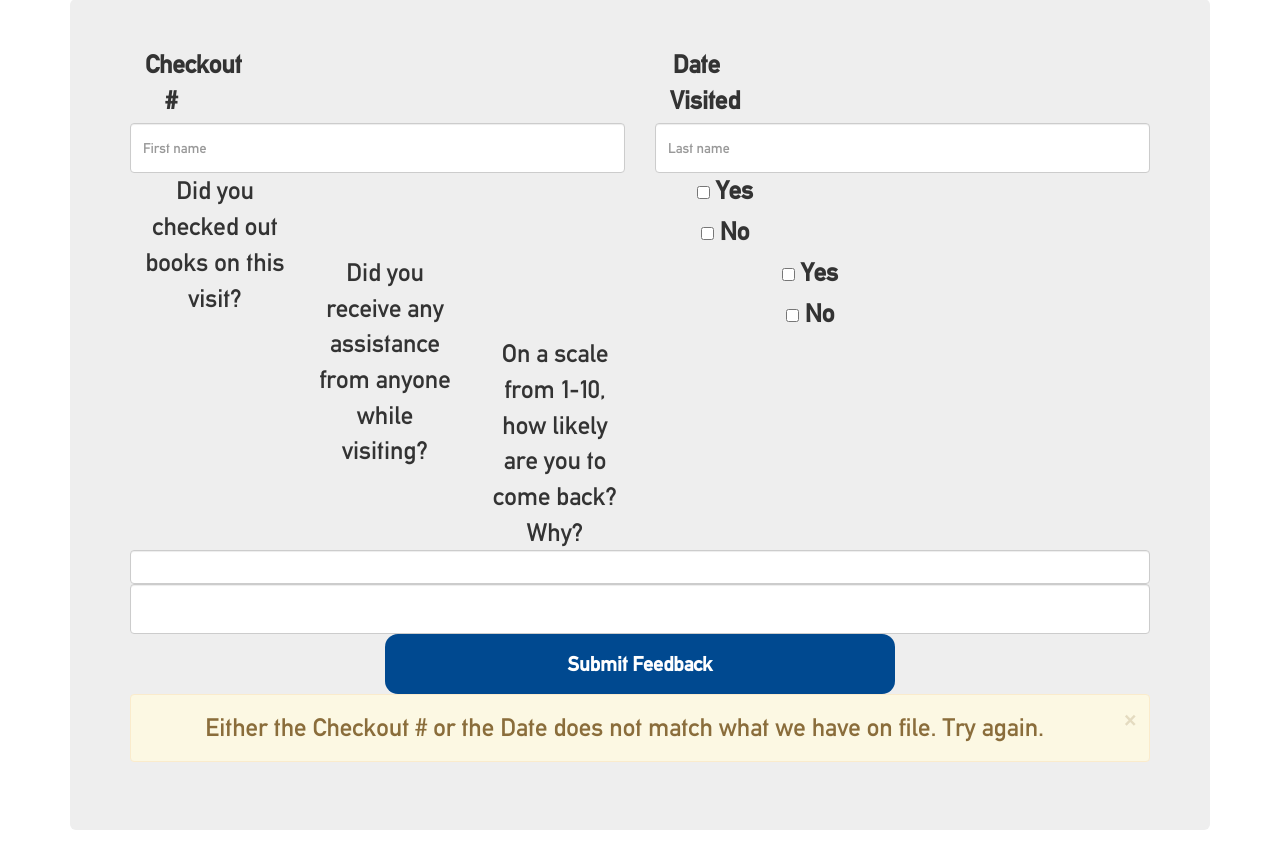
After one commit to lynoska/TechTogetherBoston19, a Flask app: template templates/survey.html in a window 1280 px wide. The commit adds this page. Shown: the part 301-1158 px from the top of the page. Run offline with Flask 2, Linux system fonts and the light colour scheme; the template is opened without the code that fills it, so the values that code supplies are empty; some libraries are stand-ins or nearby versions.

Commit message:
added fake survey site with chatbox integration

```diff
--- /dev/null
+++ b/templates/survey.html
@@ -0,0 +1,95 @@
+{% extends "bootstrap/base.html" %}
+{% block html_attribs %} lang="en"{% endblock %}
+
+{% block head %}
+	<title>Welcome</title>
+
+	{% block styles %}
+	{{ super() }}
+	<link href="{{url_for('static',filename='css/stylesheet.css')}}" rel="stylesheet">
+	{% endblock styles %}
+{% endblock head %}
+
+{% block body_attribs %} class="post-body text-center"{% endblock %}{% block body %}
+	{{ super() }}
+		<img class="survey-logo mt-5 mb-2" src="{{url_for('static',filename='img/library-survey-logo.png')}}" alt="Library Services Logo">
+	<main role="main" class="container survey-page mt-5">
+		<div class="jumbotron survey mr-3 ml-3 mt-3 mb-3">
+			<form>
+				<div class="row mb-5">
+				    <div class="col col-md-6 d-inline">
+				        <label for="inputTitle" class="col-sm-2 col-form-label">Checkout #</label>
+				        <input type="text" class="form-control" placeholder="First name">
+				    </div>
+				    <div class="col col-md-6 d-inline">
+				    	<label for="inputTitle" class="col-sm-2 col-form-label d-inline-block">Date Visited</label>
+				      <input type="text" class="form-control" placeholder="Last name">
+				    </div>
+				</div>
+
+				<div class="question text-center">
+					<span for="inputTitle" class="col-sm-2 col-form-label">Did you checked out books on this visit?<br></span>
+					<div class="form-check align-center">
+						<input class="form-check-input" type="checkbox" value="" id="defaultCheck1">
+						<label class="form-check-label" for="defaultCheck1"> Yes </label>
+					</div>
+
+					<div class="form-check">
+						<input class="form-check-input" type="checkbox" value="" id="defaultCheck1">
+						<label class="form-check-label" for="defaultCheck1"> No </label>
+					</div>
+				</div>
+				<!-- seperate -->
+				<div class="question text-center">
+					<span for="inputTitle" class="col-sm-2 col-form-label">Did you receive any assistance from anyone while visiting?<br></span>
+					<div class="form-check align-center">
+						<input class="form-check-input" type="checkbox" value="" id="defaultCheck1">
+						<label class="form-check-label" for="defaultCheck1"> Yes </label>
+					</div>
+
+					<div class="form-check">
+						<input class="form-check-input" type="checkbox" value="" id="defaultCheck1">
+						<label class="form-check-label" for="defaultCheck1"> No </label>
+					</div>
+				</div>
+				<!-- seperate -->
+				<div class="question text-center">
+					<span for="inputTitle" class="col-sm-2 col-form-label">On a scale from 1-10, how likely are you to come back? Why? <br></span>
+
+					<input class="form-control rating mb-4" type="number" min="1" max="10" step="0.5"></input>
+					<input type="text" class="form-control"  name="title">
+				</div>
+
+				<button class="mt-5 align-items-center"id="submit"> Submit Feedback </button>
+
+				<div class="alert alert-warning alert-dismissable">
+					<button type="button" class="close" data-dismiss="alert" aria-hidden="true">&times;</button>Either the Checkout # or the Date does not match what we have on file. Try again.
+        		</div>
+
+        		<script type="text/javascript">
+				{% block head_js %}
+
+					$(document).ready(function(){
+				    $('button').click(function(){
+				        $('.alert').show()
+					    })
+					});
+
+				{% endblock %}
+				</script>
+
+			</form>
+
+		</div>
+
+		<iframe
+		    width="350"
+		    height="430"
+		    src="https://console.dialogflow.com/api-client/demo/embedded/3e1b4b8f-4a23-4f7b-9d64-f596e4d8d5d0"
+		</iframe>
+
+
+	</main>
+
+
+{% endblock %}
```
Also changed, not shown: templates/forum.html (+5 -13 lines), templates/welcome.html (renamed from templates/index.html).
